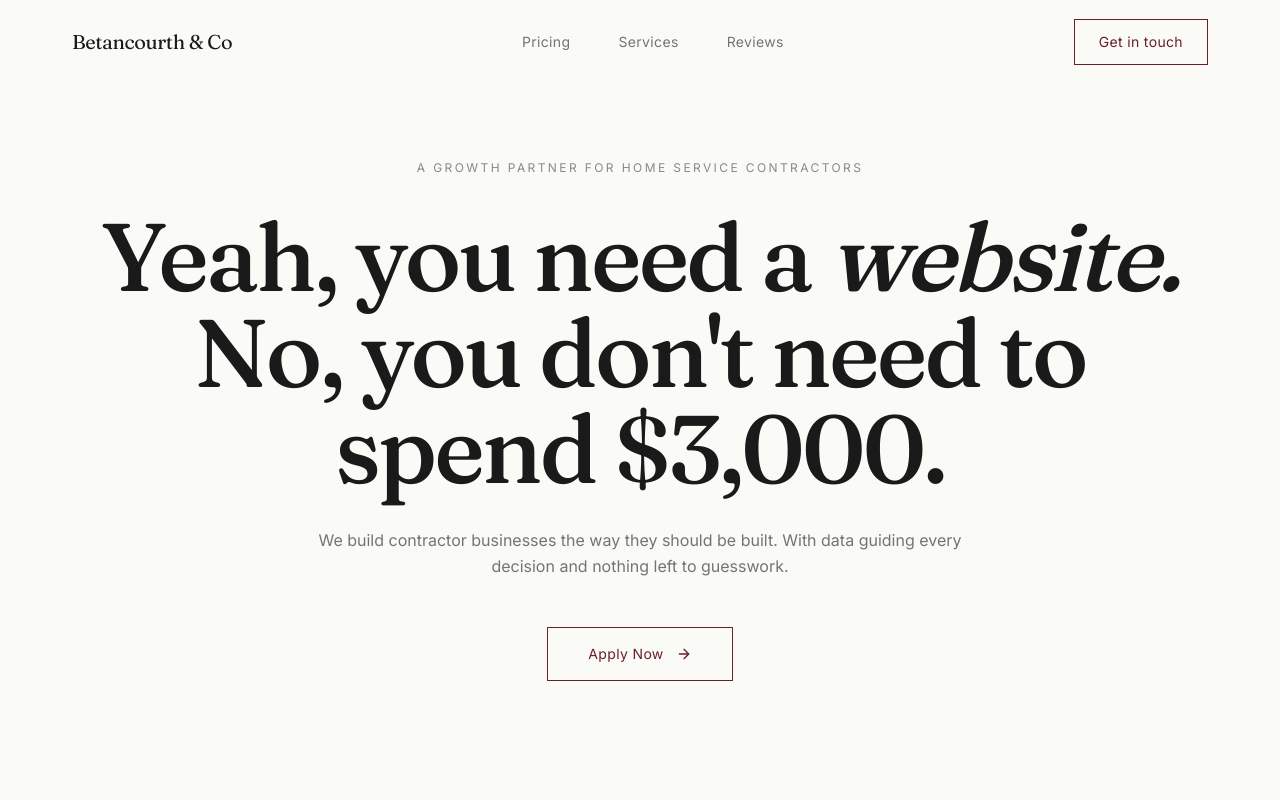
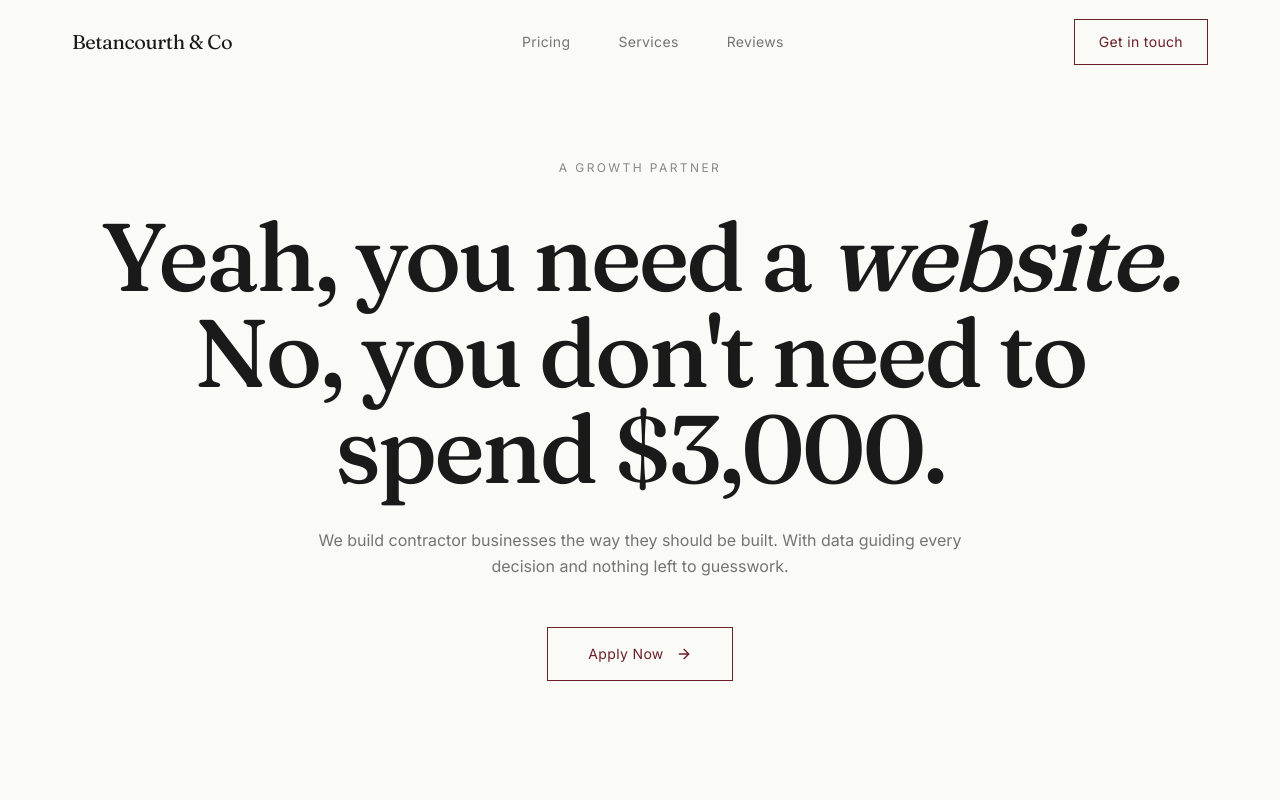
Before and after one commit to Fbet590/Betancourth-Co-2.0, a Next.js app: page / in a window 1280 px wide. Shown: the top 800 px of the page. Built offline with nearby package versions, Linux system fonts and the light colour scheme.

Commit message:
feat: update hero section tagline to "A Growth Partner"
Simplify tagline for conciseness and design alignment.

```diff
--- a/components/hero-section.tsx
+++ b/components/hero-section.tsx
@@ -139,7 +139,7 @@ export function HeroSection() {
             transition={{ duration: 0.8, ease: "easeOut" }}
             className="text-[#1A1A1A]/50 text-xs uppercase tracking-[0.2em] mb-8"
           >
-            A Growth Partner for Home Service Contractors
+            A Growth Partner
           </motion.p>
 
           {/* Main headline - Fraunces serif */}
```
